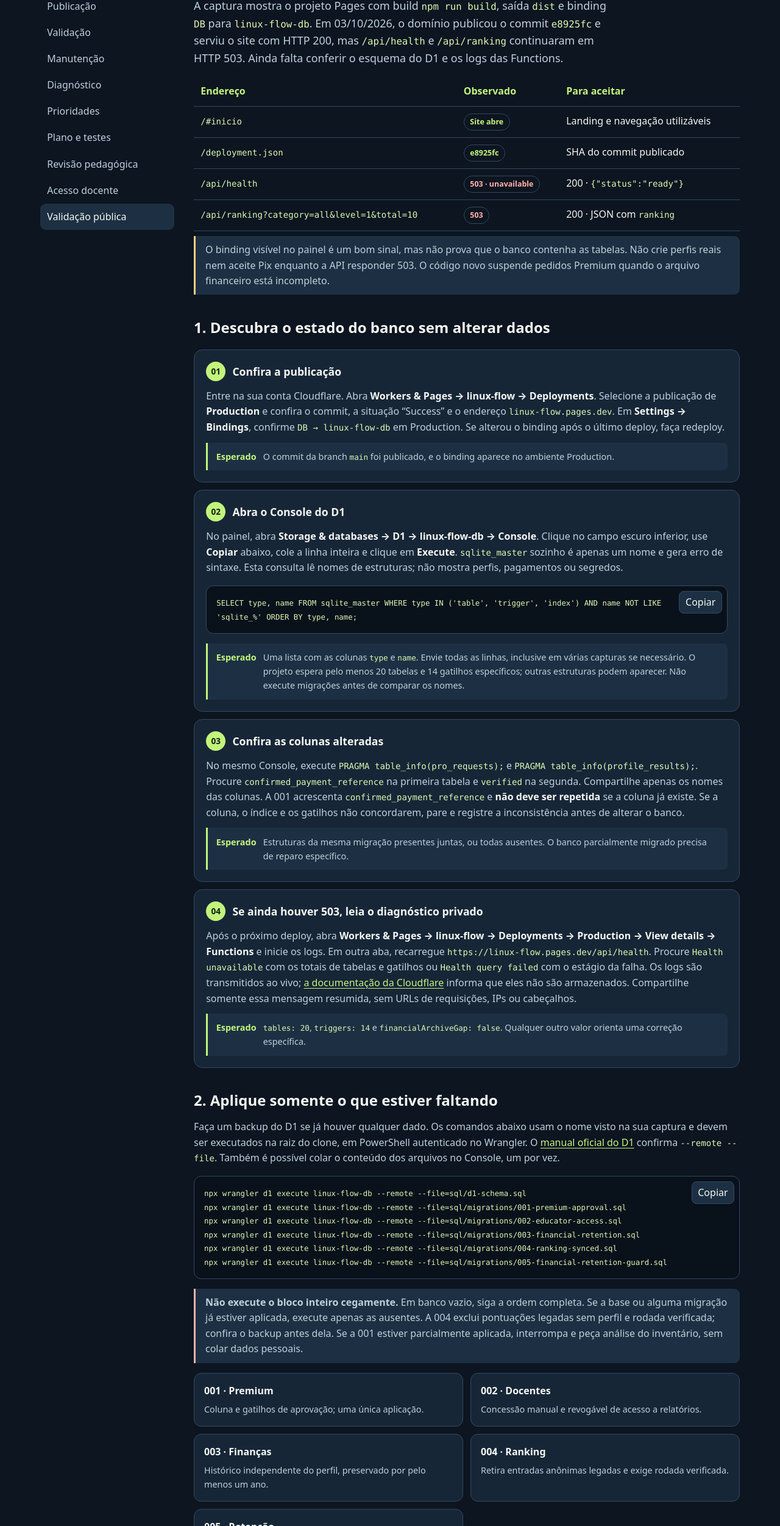
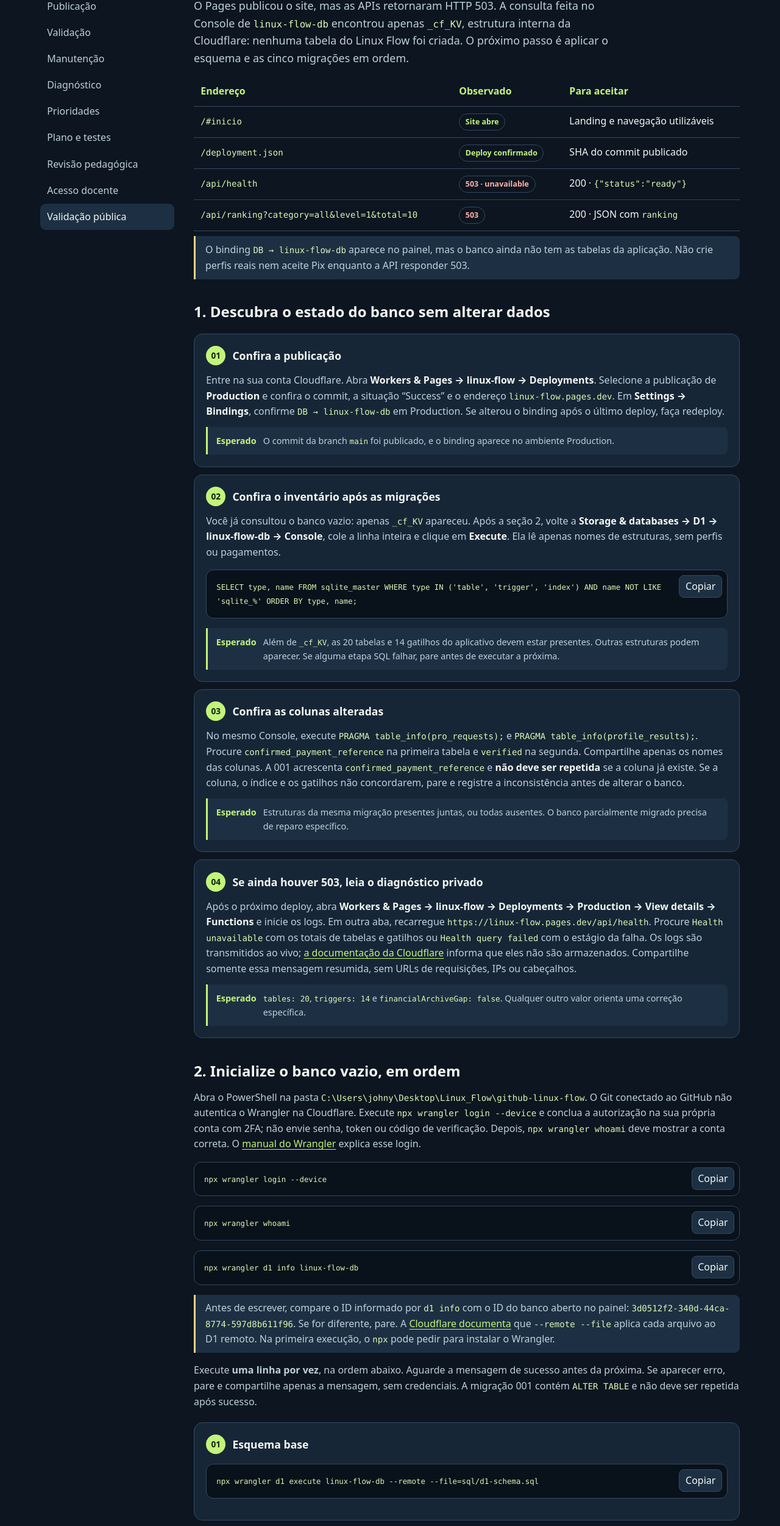
Before and after one commit to Jonathan-Eleodoro/linux-flow, a website: page guias-cloudflare/11-validacao-publica.html in a window 1280 px wide. Shown: the part 285-2787 px from the top of the page at 61% size. Drawn offline with Linux system fonts and the light colour scheme.

Commit message:
fix: preparar inicializacao do D1 vazio

```diff
--- a/guias-cloudflare/11-validacao-publica.html
+++ b/guias-cloudflare/11-validacao-publica.html
@@ -17,34 +17,41 @@
       <a href="index.html">Painel</a><a href="01-revisao.html">Revisão técnica</a><a href="02-conta.html">Conta e acesso</a><a href="03-publicacao.html">Publicação</a><a href="04-validacao.html">Validação</a><a href="05-manutencao.html">Manutenção</a><a href="06-diagnostico.html">Diagnóstico</a><a href="07-prioridades.html">Prioridades</a><a href="08-plano-testes.html">Plano e testes</a><a href="09-revisao-conteudo.html">Revisão pedagógica</a><a href="10-acesso-docente.html">Acesso docente</a><a href="11-validacao-publica.html" aria-current="page">Validação pública</a>
     </nav>
     <main id="conteudo">
-      <div class="eyebrow">O endereço já existe</div>
-      <h1>Faça a API responder antes de cadastrar pessoas.</h1>
-      <p class="lead">A captura mostra o projeto Pages com build <code>npm run build</code>, saída <code>dist</code> e binding <code>DB</code> para <code>linux-flow-db</code>. Em 03/10/2026, o domínio publicou o commit <code>e8925fc</code> e serviu o site com HTTP 200, mas <code>/api/health</code> e <code>/api/ranking</code> continuaram em HTTP 503. Ainda falta conferir o esquema do D1 e os logs das Functions.</p>
+      <div class="eyebrow">Diagnóstico confirmado · 03/10/2026</div>
+      <h1>Inicialize o D1 antes de cadastrar pessoas.</h1>
+      <p class="lead">O Pages publicou o site, mas as APIs retornaram HTTP 503. A consulta feita no Console de <code>linux-flow-db</code> encontrou apenas <code>_cf_KV</code>, estrutura interna da Cloudflare: nenhuma tabela do Linux Flow foi criada. O próximo passo é aplicar o esquema e as cinco migrações em ordem.</p>
       <div class="table-wrap"><table><thead><tr><th>Endereço</th><th>Observado</th><th>Para aceitar</th></tr></thead><tbody>
         <tr><th><code>/#inicio</code></th><td><span class="tag">Site abre</span></td><td>Landing e navegação utilizáveis</td></tr>
-        <tr><th><code>/deployment.json</code></th><td><span class="tag">e8925fc</span></td><td>SHA do commit publicado</td></tr>
+        <tr><th><code>/deployment.json</code></th><td><span class="tag">Deploy confirmado</span></td><td>SHA do commit publicado</td></tr>
         <tr><th><code>/api/health</code></th><td><span class="tag danger">503 · unavailable</span></td><td>200 · <code>{"status":"ready"}</code></td></tr>
         <tr><th><code>/api/ranking?category=all&amp;level=1&amp;total=10</code></th><td><span class="tag danger">503</span></td><td>200 · JSON com <code>ranking</code></td></tr>
       </tbody></table></div>
-      <p class="note warn">O binding visível no painel é um bom sinal, mas não prova que o banco contenha as tabelas. Não crie perfis reais nem aceite Pix enquanto a API responder 503. O código novo suspende pedidos Premium quando o arquivo financeiro está incompleto.</p>
+      <p class="note warn">O binding <code>DB → linux-flow-db</code> aparece no painel, mas o banco ainda não tem as tabelas da aplicação. Não crie perfis reais nem aceite Pix enquanto a API responder 503.</p>
 
       <h2>1. Descubra o estado do banco sem alterar dados</h2>
       <ol class="test-steps">
         <li><strong>Confira a publicação</strong><p>Entre na sua conta Cloudflare. Abra <b>Workers &amp; Pages → linux-flow → Deployments</b>. Selecione a publicação de <b>Production</b> e confira o commit, a situação “Success” e o endereço <code>linux-flow.pages.dev</code>. Em <b>Settings → Bindings</b>, confirme <code>DB → linux-flow-db</code> em Production. Se alterou o binding após o último deploy, faça redeploy.</p><div class="test-result"><b>Esperado</b><span>O commit da branch <code>main</code> foi publicado, e o binding aparece no ambiente Production.</span></div></li>
-        <li><strong>Abra o Console do D1</strong><p>No painel, abra <b>Storage &amp; databases → D1 → linux-flow-db → Console</b>. Clique no campo escuro inferior, use <b>Copiar</b> abaixo, cole a linha inteira e clique em <b>Execute</b>. <code>sqlite_master</code> sozinho é apenas um nome e gera erro de sintaxe. Esta consulta lê nomes de estruturas; não mostra perfis, pagamentos ou segredos.</p><div class="copy-block"><button class="copy" data-copy="inventory">Copiar</button><pre><code id="inventory">SELECT type, name FROM sqlite_master WHERE type IN ('table', 'trigger', 'index') AND name NOT LIKE 'sqlite_%' ORDER BY type, name;</code></pre></div><div class="test-result"><b>Esperado</b><span>Uma lista com as colunas <code>type</code> e <code>name</code>. Envie todas as linhas, inclusive em várias capturas se necessário. O projeto espera pelo menos 20 tabelas e 14 gatilhos específicos; outras estruturas podem aparecer. Não execute migrações antes de comparar os nomes.</span></div></li>
+        <li><strong>Confira o inventário após as migrações</strong><p>Você já consultou o banco vazio: apenas <code>_cf_KV</code> apareceu. Após a seção 2, volte a <b>Storage &amp; databases → D1 → linux-flow-db → Console</b>, cole a linha inteira e clique em <b>Execute</b>. Ela lê apenas nomes de estruturas, sem perfis ou pagamentos.</p><div class="copy-block"><button class="copy" data-copy="inventory">Copiar</button><pre><code id="inventory">SELECT type, name FROM sqlite_master WHERE type IN ('table', 'trigger', 'index') AND name NOT LIKE 'sqlite_%' ORDER BY type, name;</code></pre></div><div class="test-result"><b>Esperado</b><span>Além de <code>_cf_KV</code>, as 20 tabelas e 14 gatilhos do aplicativo devem estar presentes. Outras estruturas podem aparecer. Se alguma etapa SQL falhar, pare antes de executar a próxima.</span></div></li>
         <li><strong>Confira as colunas alteradas</strong><p>No mesmo Console, execute <code>PRAGMA table_info(pro_requests);</code> e <code>PRAGMA table_info(profile_results);</code>. Procure <code>confirmed_payment_reference</code> na primeira tabela e <code>verified</code> na segunda. Compartilhe apenas os nomes das colunas. A 001 acrescenta <code>confirmed_payment_reference</code> e <b>não deve ser repetida</b> se a coluna já existe. Se a coluna, o índice e os gatilhos não concordarem, pare e registre a inconsistência antes de alterar o banco.</p><div class="test-result"><b>Esperado</b><span>Estruturas da mesma migração presentes juntas, ou todas ausentes. O banco parcialmente migrado precisa de reparo específico.</span></div></li>
         <li><strong>Se ainda houver 503, leia o diagnóstico privado</strong><p>Após o próximo deploy, abra <b>Workers &amp; Pages → linux-flow → Deployments → Production → View details → Functions</b> e inicie os logs. Em outra aba, recarregue <code>https://linux-flow.pages.dev/api/health</code>. Procure <code>Health unavailable</code> com os totais de tabelas e gatilhos ou <code>Health query failed</code> com o estágio da falha. Os logs são transmitidos ao vivo; <a href="https://developers.cloudflare.com/pages/functions/debugging-and-logging/" target="_blank" rel="noopener noreferrer">a documentação da Cloudflare</a> informa que eles não são armazenados. Compartilhe somente essa mensagem resumida, sem URLs de requisições, IPs ou cabeçalhos.</p><div class="test-result"><b>Esperado</b><span><code>tables: 20</code>, <code>triggers: 14</code> e <code>financialArchiveGap: false</code>. Qualquer outro valor orienta uma correção específica.</span></div></li>
       </ol>
 
-      <h2>2. Aplique somente o que estiver faltando</h2>
-      <p>Faça um backup do D1 se já houver qualquer dado. Os comandos abaixo usam o nome visto na sua captura e devem ser executados na raiz do clone, em PowerShell autenticado no Wrangler. O <a href="https://developers.cloudflare.com/d1/wrangler-commands/" target="_blank" rel="noopener noreferrer">manual oficial do D1</a> confirma <code>--remote --file</code>. Também é possível colar o conteúdo dos arquivos no Console, um por vez.</p>
-      <div class="copy-block"><button class="copy" data-copy="migrations">Copiar</button><pre><code id="migrations">npx wrangler d1 execute linux-flow-db --remote --file=sql/d1-schema.sql
-npx wrangler d1 execute linux-flow-db --remote --file=sql/migrations/001-premium-approval.sql
-npx wrangler d1 execute linux-flow-db --remote --file=sql/migrations/002-educator-access.sql
-npx wrangler d1 execute linux-flow-db --remote --file=sql/migrations/003-financial-retention.sql
-npx wrangler d1 execute linux-flow-db --remote --file=sql/migrations/004-ranking-synced.sql
-npx wrangler d1 execute linux-flow-db --remote --file=sql/migrations/005-financial-retention-guard.sql</code></pre></div>
-      <p class="note danger"><strong>Não execute o bloco inteiro cegamente.</strong> Em banco vazio, siga a ordem completa. Se a base ou alguma migração já estiver aplicada, execute apenas as ausentes. A 004 exclui pontuações legadas sem perfil e rodada verificada; confira o backup antes dela. Se a 001 estiver parcialmente aplicada, interrompa e peça análise do inventário, sem colar dados pessoais.</p>
+      <h2>2. Inicialize o banco vazio, em ordem</h2>
+      <p>Abra o PowerShell na pasta <code>C:\Users\johny\Desktop\Linux_Flow\github-linux-flow</code>. O Git conectado ao GitHub não autentica o Wrangler na Cloudflare. Execute <code>npx wrangler login --device</code> e conclua a autorização na sua própria conta com 2FA; não envie senha, token ou código de verificação. Depois, <code>npx wrangler whoami</code> deve mostrar a conta correta. O <a href="https://developers.cloudflare.com/workers/wrangler/commands/general/" target="_blank" rel="noopener noreferrer">manual do Wrangler</a> explica esse login.</p>
+      <div class="copy-block"><button class="copy" data-copy="wrangler-login">Copiar</button><pre><code id="wrangler-login">npx wrangler login --device</code></pre></div>
+      <div class="copy-block"><button class="copy" data-copy="wrangler-whoami">Copiar</button><pre><code id="wrangler-whoami">npx wrangler whoami</code></pre></div>
+      <div class="copy-block"><button class="copy" data-copy="wrangler-info">Copiar</button><pre><code id="wrangler-info">npx wrangler d1 info linux-flow-db</code></pre></div>
+      <p class="note warn">Antes de escrever, compare o ID informado por <code>d1 info</code> com o ID do banco aberto no painel: <code>3d0512f2-340d-44ca-8774-597d8b611f96</code>. Se for diferente, pare. A <a href="https://developers.cloudflare.com/d1/wrangler-commands/" target="_blank" rel="noopener noreferrer">Cloudflare documenta</a> que <code>--remote --file</code> aplica cada arquivo ao D1 remoto. Na primeira execução, o <code>npx</code> pode pedir para instalar o Wrangler.</p>
+      <p>Execute <strong>uma linha por vez</strong>, na ordem abaixo. Aguarde a mensagem de sucesso antes da próxima. Se aparecer erro, pare e compartilhe apenas a mensagem, sem credenciais. A migração 001 contém <code>ALTER TABLE</code> e não deve ser repetida após sucesso.</p>
+      <ol class="test-steps">
+        <li><strong>Esquema base</strong><div class="copy-block"><button class="copy" data-copy="apply-schema">Copiar</button><pre><code id="apply-schema">npx wrangler d1 execute linux-flow-db --remote --file=sql/d1-schema.sql</code></pre></div></li>
+        <li><strong>001 · Premium</strong><div class="copy-block"><button class="copy" data-copy="apply-001">Copiar</button><pre><code id="apply-001">npx wrangler d1 execute linux-flow-db --remote --file=sql/migrations/001-premium-approval.sql</code></pre></div></li>
+        <li><strong>002 · Docentes</strong><div class="copy-block"><button class="copy" data-copy="apply-002">Copiar</button><pre><code id="apply-002">npx wrangler d1 execute linux-flow-db --remote --file=sql/migrations/002-educator-access.sql</code></pre></div></li>
+        <li><strong>003 · Arquivo financeiro</strong><div class="copy-block"><button class="copy" data-copy="apply-003">Copiar</button><pre><code id="apply-003">npx wrangler d1 execute linux-flow-db --remote --file=sql/migrations/003-financial-retention.sql</code></pre></div></li>
+        <li><strong>004 · Ranking identificado</strong><div class="copy-block"><button class="copy" data-copy="apply-004">Copiar</button><pre><code id="apply-004">npx wrangler d1 execute linux-flow-db --remote --file=sql/migrations/004-ranking-synced.sql</code></pre></div></li>
+        <li><strong>005 · Prazo financeiro</strong><div class="copy-block"><button class="copy" data-copy="apply-005">Copiar</button><pre><code id="apply-005">npx wrangler d1 execute linux-flow-db --remote --file=sql/migrations/005-financial-retention-guard.sql</code></pre></div></li>
+      </ol>
+      <p class="note danger"><strong>Estado confirmado antes da aplicação:</strong> apenas <code>_cf_KV</code> apareceu no inventário, e o responsável informou que ainda não há dados reais. Se o inventário mudar ou alguma linha já tiver sido aplicada, não repita o bloco: confira quais estruturas existem e peça análise. A 004 remove pontuações antigas sem perfil verificado; em banco com dados, faça backup antes.</p>
       <div class="gate-grid">
         <div class="gate"><strong>001 · Premium</strong><span>Coluna e gatilhos de aprovação; uma única aplicação.</span></div>
         <div class="gate"><strong>002 · Docentes</strong><span>Concessão manual e revogável de acesso a relatórios.</span></div>
```
Also changed, not shown: docs/cloudflare-d1.md (+4 -3 lines), tests/cloudflare-d1.test.cjs (+11 -4 lines), .github/PROJECT_NOTES.md, 1 other file.
